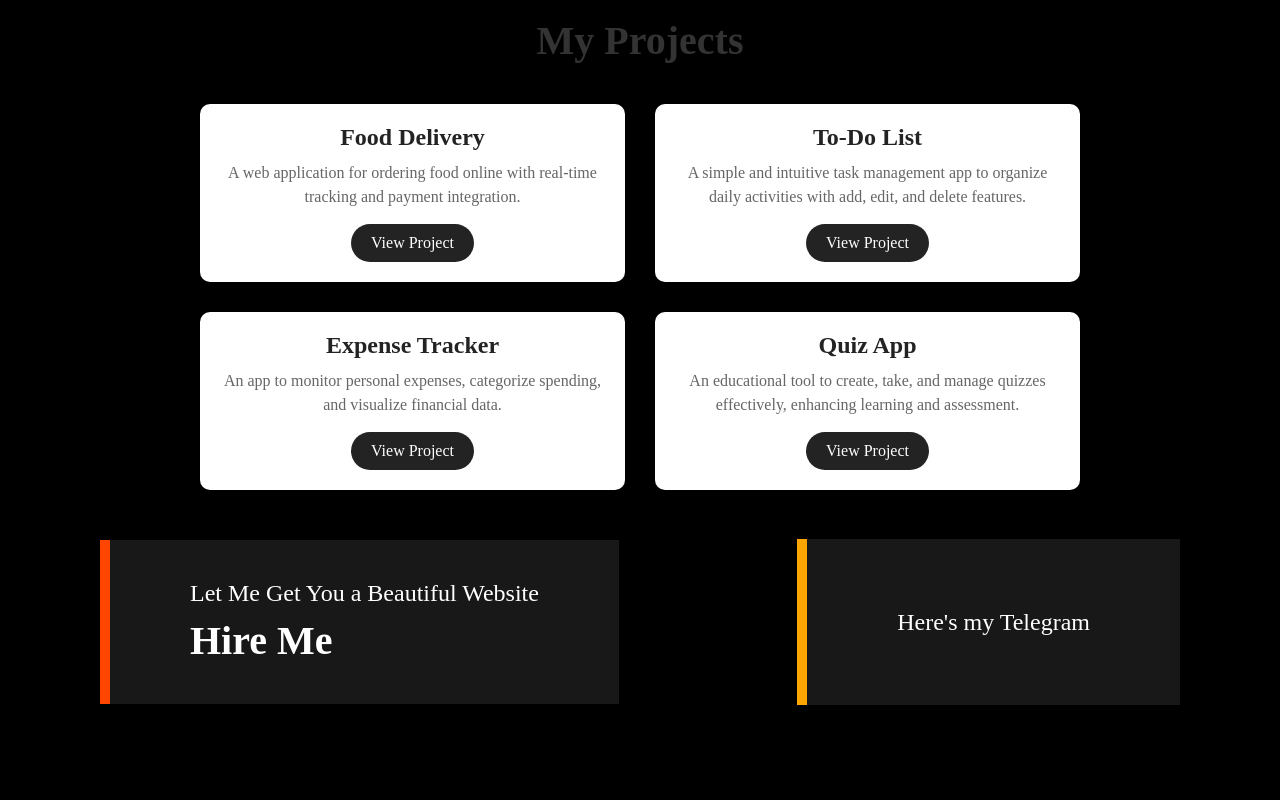
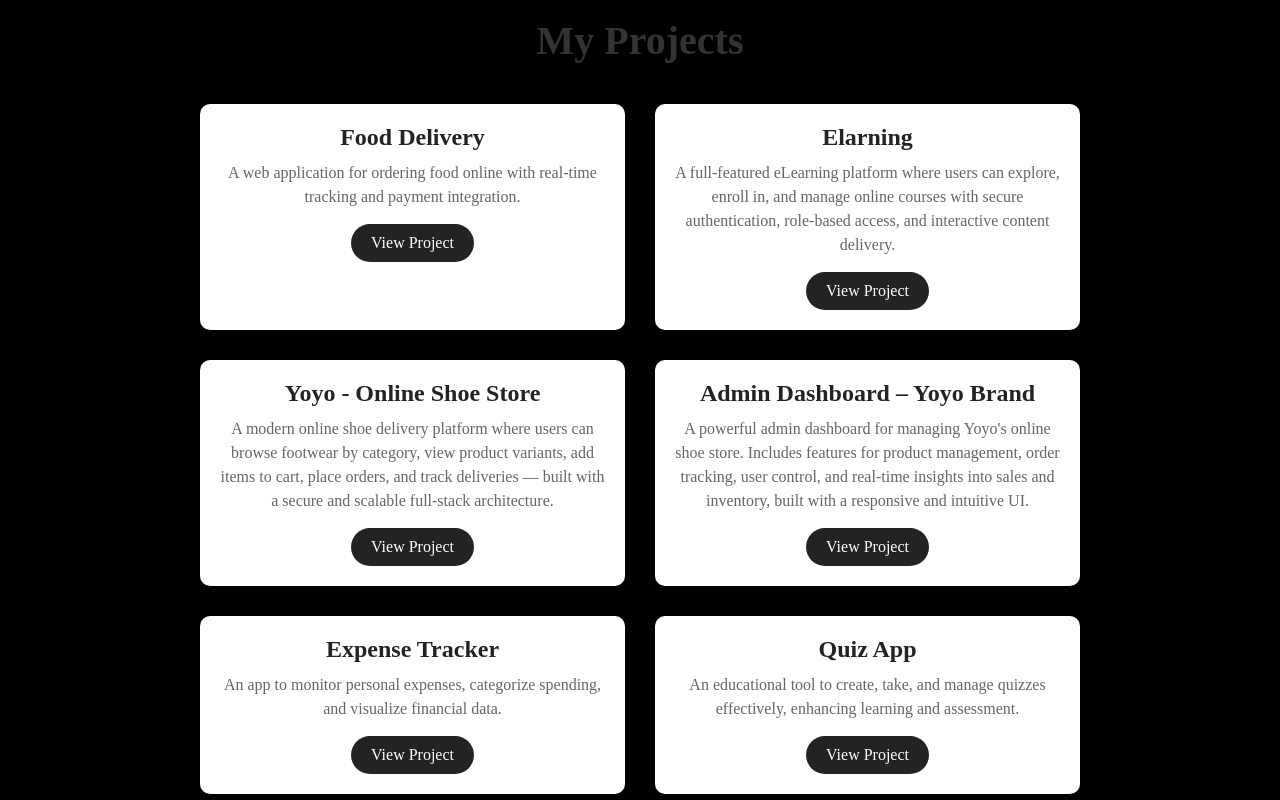
Before and after one commit to FiraBro/FiraHub, a React (Vite) app: page / in a window 1280 px wide. Shown: the part 1580-2380 px from the top of the page. Built offline with nearby package versions, Linux system fonts and the light colour scheme.

Commit message:
simple modification

```diff
--- a/src/Components/projects.jsx
+++ b/src/Components/projects.jsx
@@ -9,9 +9,19 @@ export default function Project() {
         "A web application for ordering food online with real-time tracking and payment integration.",
     },
     {
-      title: "To-Do List",
+      title: "Elarning",
       description:
-        "A simple and intuitive task management app to organize daily activities with add, edit, and delete features.",
+        "A full-featured eLearning platform where users can explore, enroll in, and manage online courses with secure authentication, role-based access, and interactive content delivery.",
+    },
+    {
+      title: "Yoyo - Online Shoe Store",
+      description:
+        "A modern online shoe delivery platform where users can browse footwear by category, view product variants, add items to cart, place orders, and track deliveries — built with a secure and scalable full-stack architecture.",
+    },
+    {
+      title: "Admin Dashboard – Yoyo Brand",
+      description:
+        "A powerful admin dashboard for managing Yoyo's online shoe store. Includes features for product management, order tracking, user control, and real-time insights into sales and inventory, built with a responsive and intuitive UI.",
     },
     {
       title: "Expense Tracker",
```
